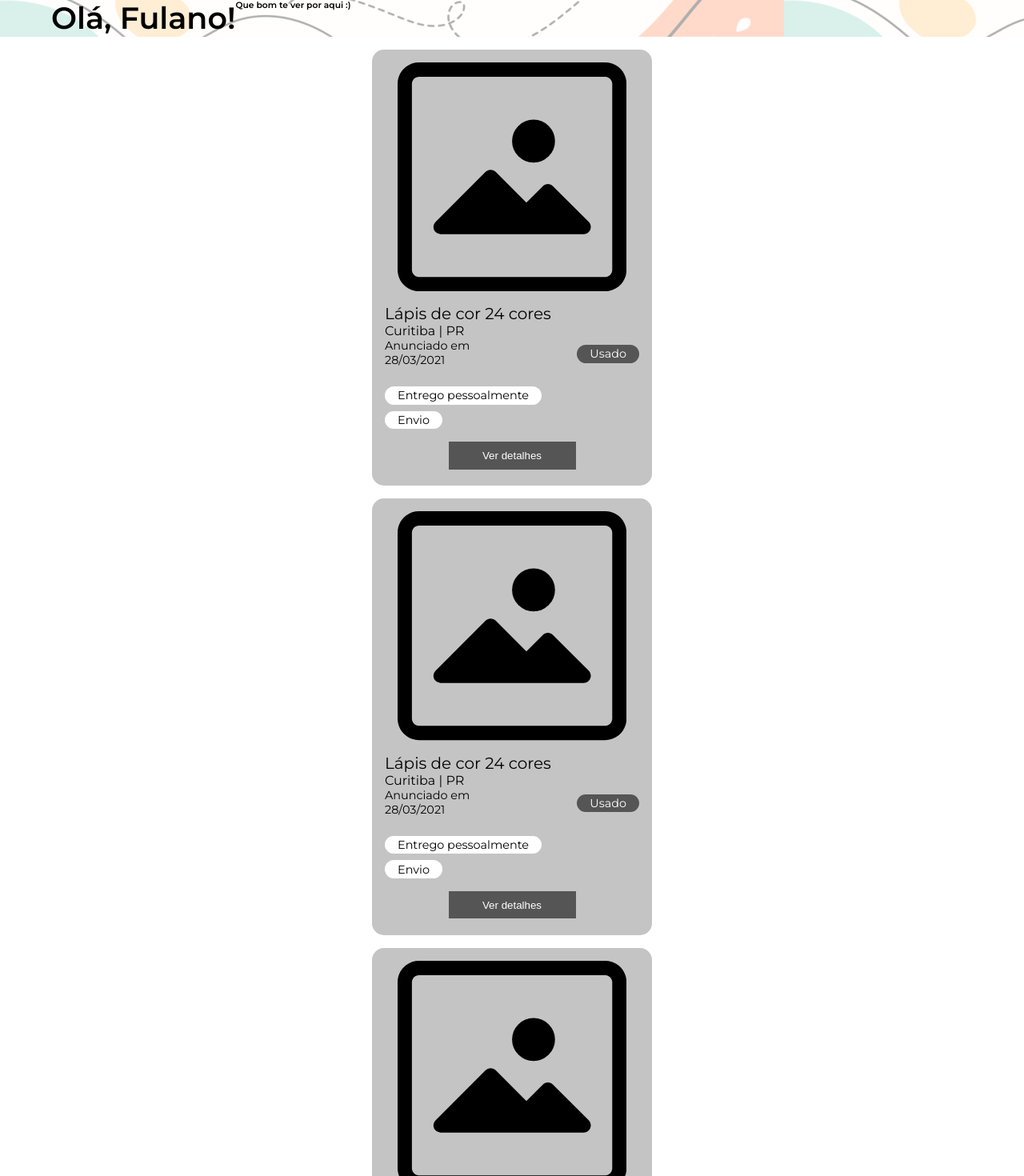
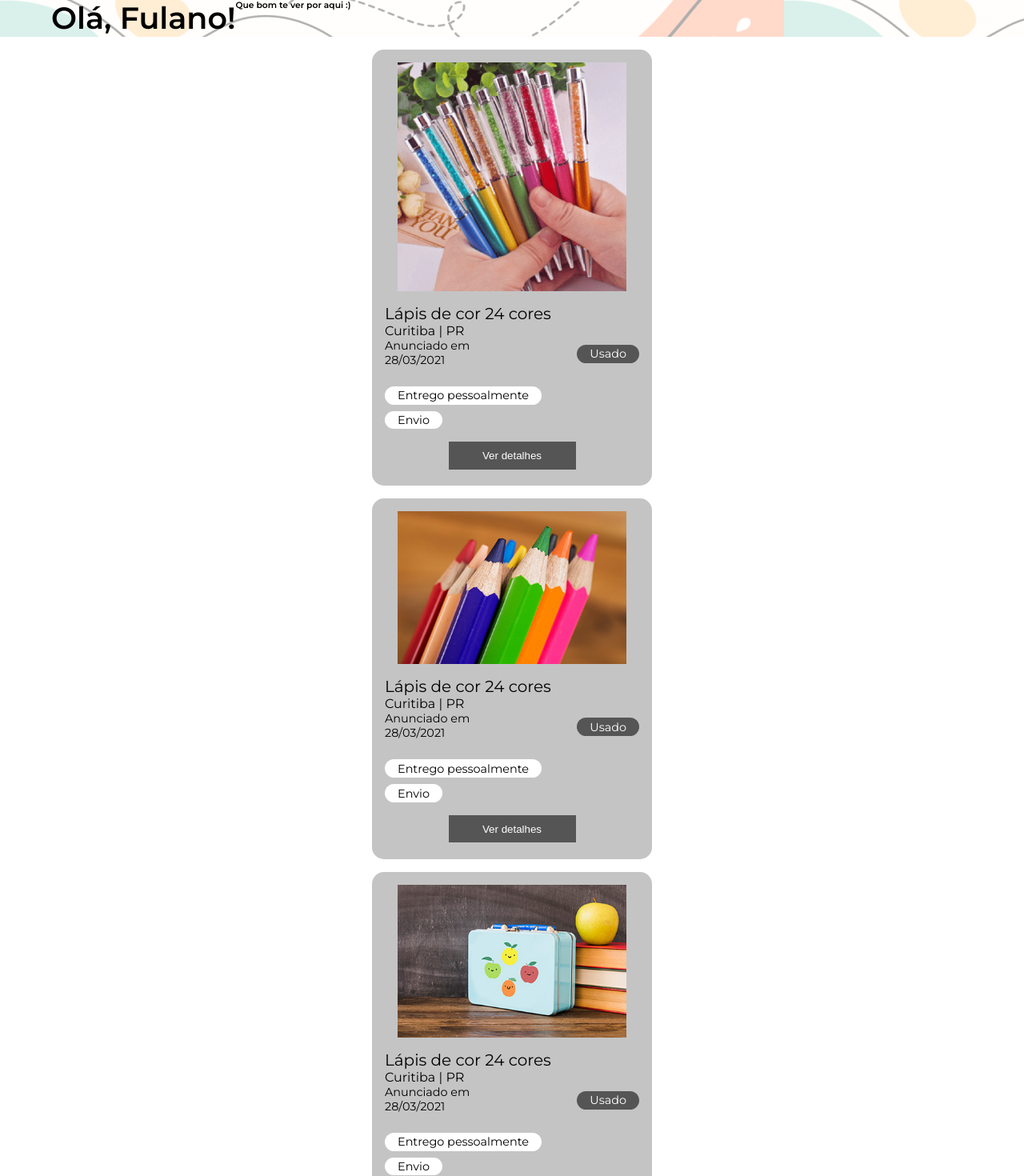
Before and after one commit to FCamara-Squad13/Mobile, a React (Create React App) app: page / in a window 1280 px wide. Shown: the top 1470 px of the page at 80% size. Built offline with nearby package versions, Linux system fonts and the light colour scheme.

Commit message:
Replace imagePlaceholder with actual images

```diff
--- a/src/components/CardHolder/index.tsx
+++ b/src/components/CardHolder/index.tsx
@@ -2,12 +2,16 @@ import React from "react";
 
 import HomeCard from "../HomeCard";
 
+import canetas from "../../assets/images/Canetas.png";
+import lapis from "../../assets/images/Lapis.jpg";
+import lancheira from "../../assets/images/Lancheira.jpg";
+
 const CardHolder: React.FC = () => {
   return (
     <>
-      <HomeCard />
-      <HomeCard />
-      <HomeCard />
+      <HomeCard imagePath={canetas} />
+      <HomeCard imagePath={lapis} />
+      <HomeCard imagePath={lancheira} />
     </>
   );
 };
--- a/src/components/HomeCard/index.tsx
+++ b/src/components/HomeCard/index.tsx
@@ -1,11 +1,16 @@
+/* eslint-disable react/prop-types */
 import React from "react";
 import "./style.css";
-import { ReactComponent as ImagePlaceholder } from "../../assets/image-placeholder.svg";
+import ImagePlaceholder from "../../assets/image-placeholder.svg";
 
-const HomeCard: React.FC = () => {
+type Props = {
+  imagePath: string;
+};
+
+const HomeCard: React.FC<Props> = ({ imagePath }) => {
   return (
     <div className="home-card">
-      <ImagePlaceholder className="product-image" />
+      <img src={imagePath} alt="canetas" className="product-image" />
       <div className="product-data">
         <h3 className="product-title">Lápis de cor 24 cores</h3>
         <p className="product-location">Curitiba | PR</p>
```
